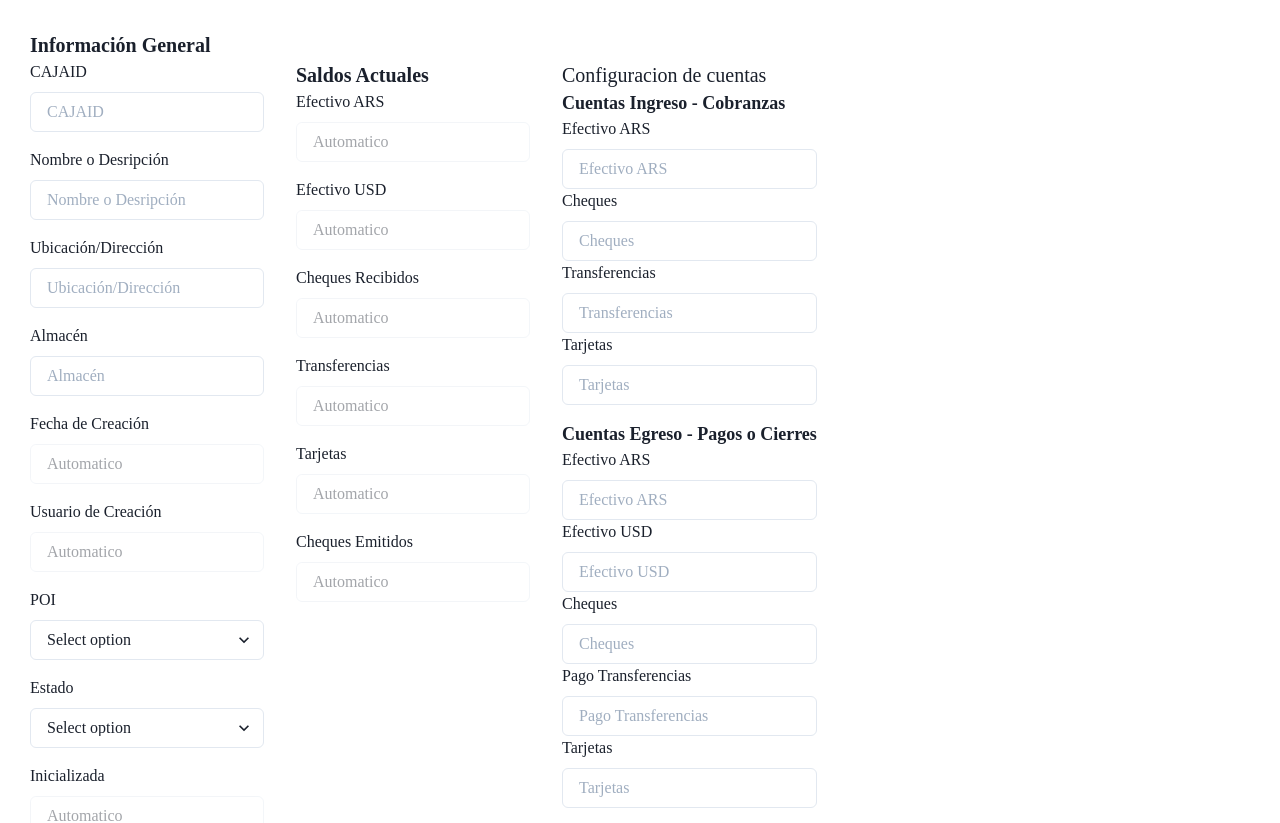
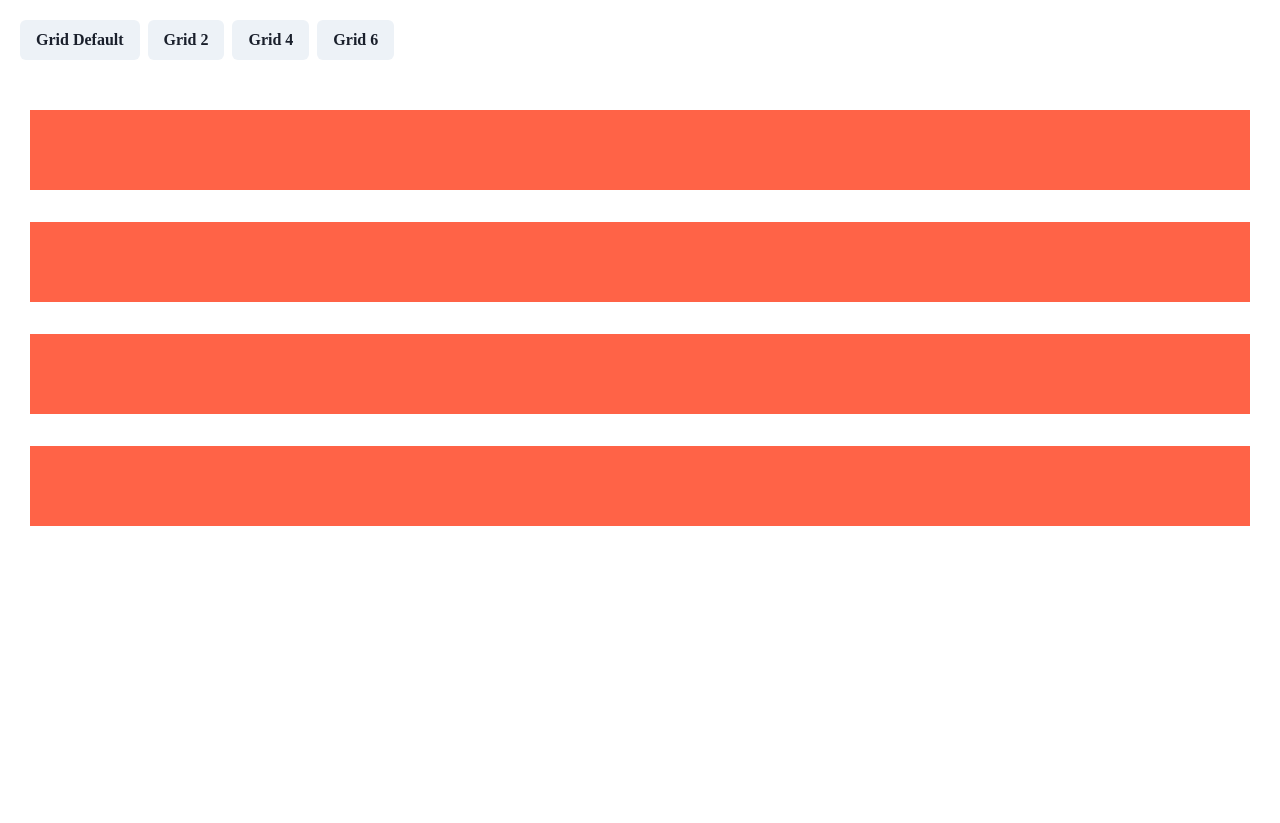
Before and after one commit to FrancoGarzon99/NextJs-Learning, a Next.js app: page / in a window 1280 px wide. Shown: the top 823 px of the page. After the commit the page ends 800 px from the top, so only its background shows below. Built offline with nearby package versions, Linux system fonts and the light colour scheme.

Commit message:
Test Box

```diff
--- /dev/null
+++ b/components/DynamicComponents/DynamicContainer.tsx
@@ -0,0 +1,37 @@
+import React from 'react'
+import GridDynamic from './GridDynamic/GridDynamic';
+import { Box, Button, Stack } from '@chakra-ui/react';
+
+
+const DynamicContainer = (): JSX.Element => {
+
+    const [gridState, setGridState] = React.useState(1)
+    // const [ObjectBox, setObjectBox] = React.useState([])
+
+    const ObjectBox = [
+        { box: <Box bg="tomato" height="80px"></Box> }
+    ]
+
+    return (
+        <Box>
+            <Stack direction="row" p="20px">
+                <Button variant="solid" onClick={() => {
+                    setGridState(1)
+                }} >Grid Default</Button>
+                <Button variant="solid" onClick={() => {
+                    setGridState(2)
+                }} >Grid 2</Button>
+                <Button variant="solid" onClick={() => {
+                    setGridState(4)
+                }}  >Grid 4</Button>
+                <Button variant="solid" onClick={() => {
+                    setGridState(6)
+                }}  >Grid 6</Button>
+            </Stack>
+
+            <GridDynamic ObjectBox={ObjectBox} gridState={gridState} />
+        </Box>
+    )
+}
+
+export default DynamicContainer
--- /dev/null
+++ b/components/DynamicComponents/GridDynamic/GridDynamic.tsx
@@ -0,0 +1,21 @@
+import React from 'react'
+import { Box, SimpleGrid } from '@chakra-ui/react';
+
+interface Props {
+    gridState: number
+}
+
+const GridDynamic = ({ gridState }: Props): JSX.Element => {
+    return (
+        <Box p="30px">
+            <SimpleGrid columns={gridState} spacing={8}>
+                <Box bg="tomato" height="80px"></Box>
+                <Box bg="tomato" height="80px"></Box>
+                <Box bg="tomato" height="80px"></Box>
+                <Box bg="tomato" height="80px"></Box>
+            </SimpleGrid>
+        </Box>
+    )
+}
+
+export default GridDynamic
--- a/pages/index.tsx
+++ b/pages/index.tsx
@@ -1,10 +1,10 @@
 import React from "react";
-import FormMain from "../components/Form/FormMain";
+import DynamicContainer from '../components/DynamicComponents/DynamicContainer';
 
 const Index = (): JSX.Element => {
   return (
     <div>
-      <FormMain />
+      <DynamicContainer />
     </div>
   );
 };
```
